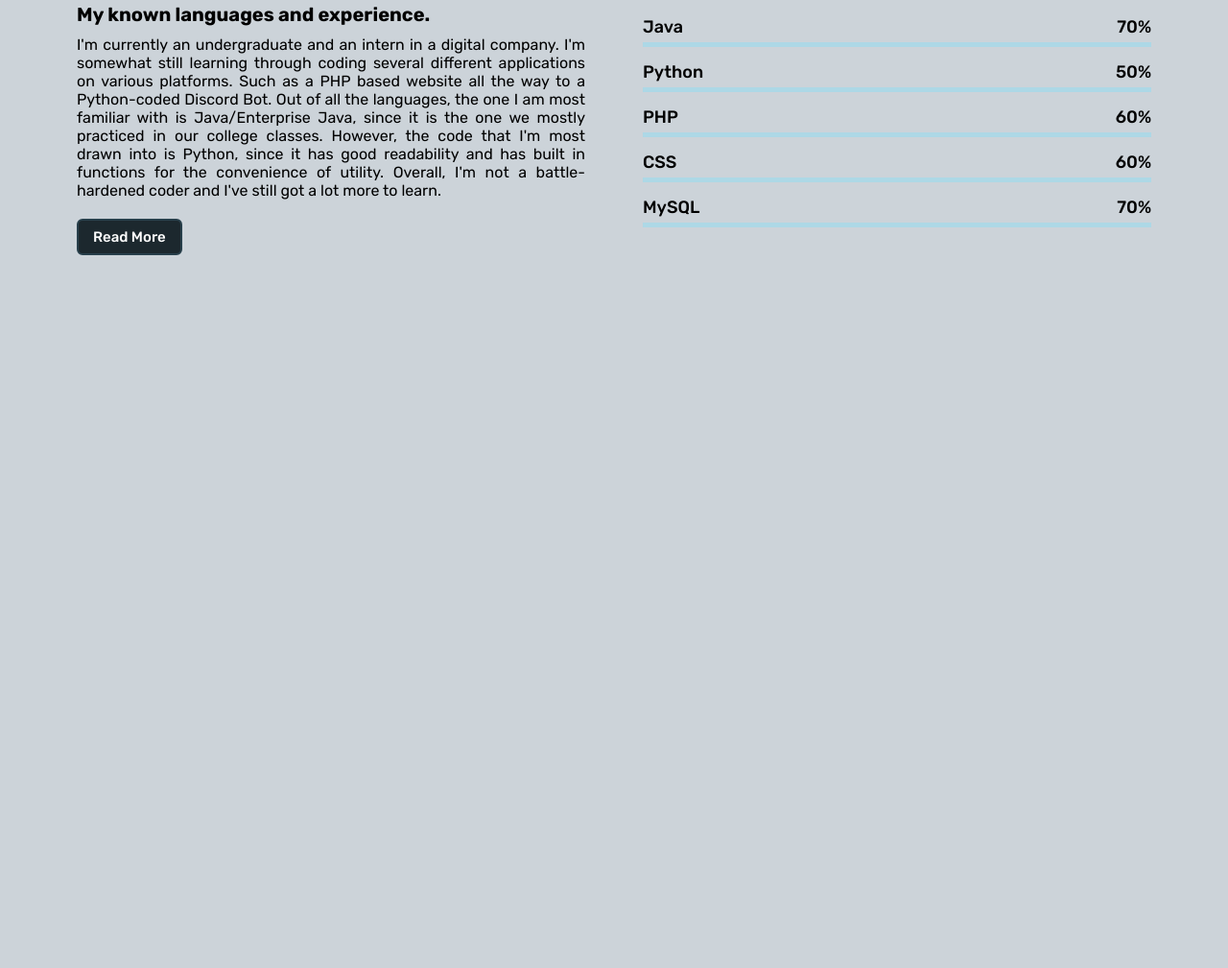
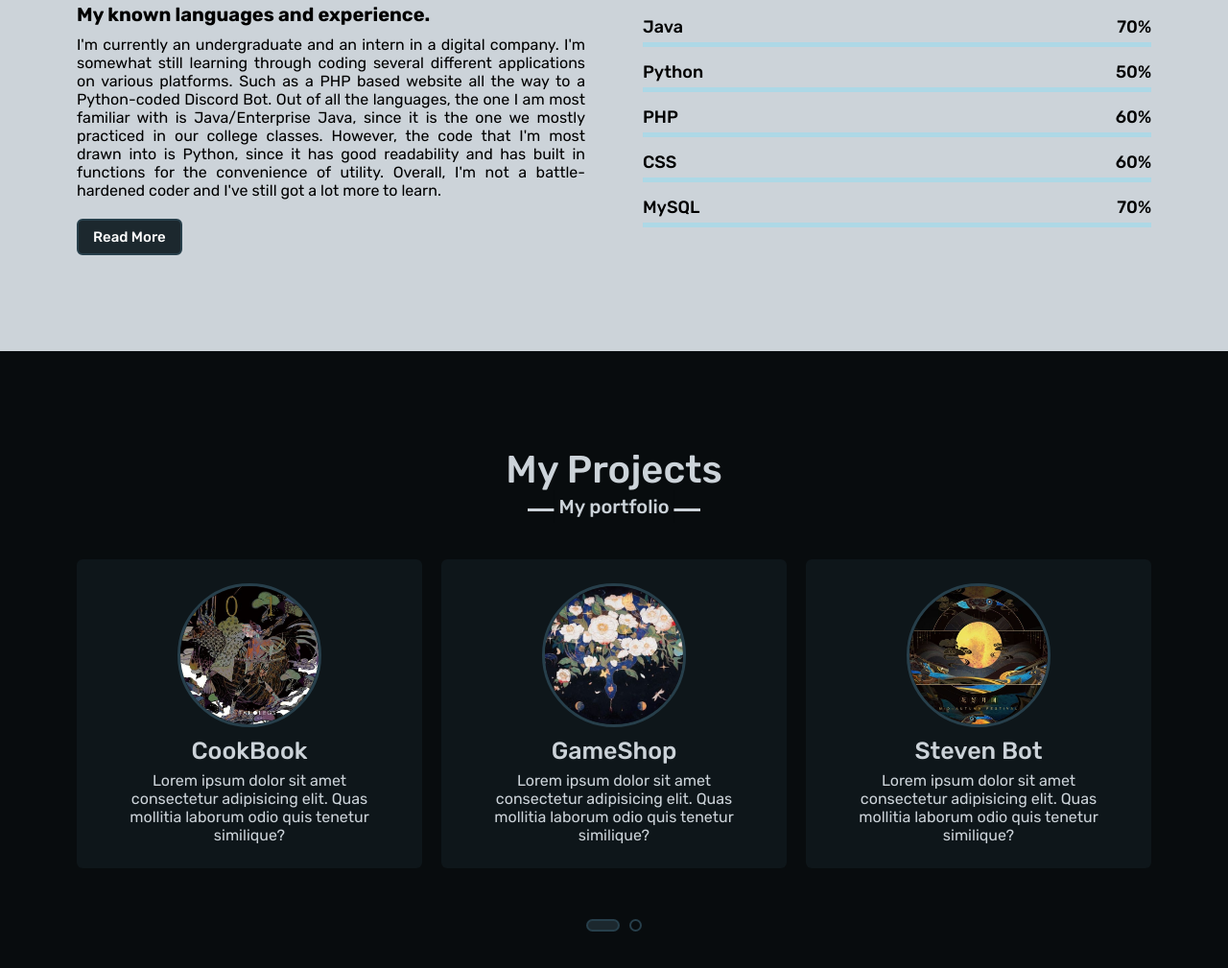
Before and after one commit to raymondsumabat/raymondsumabat.github.io, a plain HTML site: page index.html in a window 1280 px wide. Shown: the part 2402-3411 px from the top of the page at 96% size. Before the commit the page ends 2768 px from the top, so only its background shows below. Drawn offline with nearby package versions, Linux system fonts and the light colour scheme.

Commit message:
Added Projects

```diff
--- a/css/index-style.css
+++ b/css/index-style.css
@@ -129,7 +129,7 @@ body{
 section{
     padding: 100px 0;
 }
-.about, .showcase, .skills{
+.about, .showcase, .skills, .projects{
     font-family: 'Rubik', sans-serif;
 }
 .about .about-content,
@@ -215,14 +215,16 @@ section .title::after{
 }
 
 /* style for showcase section */
-.showcase{
+.showcase, .projects{
     color: #CCD3D9;
     background: #080c0e;
 }
-.showcase .title{
+.showcase .title,
+.projects .title{
     color: #CCD3D9;
 }
-.showcase .title::before{
+.showcase .title::before,
+.projects .title::before{
     background: #CCD3D9;
 }
 .showcase .title::after{
@@ -336,6 +338,70 @@ section .title::after{
 }
 .skills-content .right:hover .mysql::before{
     width: 70%;
+}
+
+/* style for projects section */
+.projects .title::after{
+    background: #080c0e;
+    color: #CCD3D9;
+    content: "My portfolio"
+}
+.projects .carousel .card{
+    background: #0e161a;
+    border-radius: 6px;
+    padding: 25px 35px;
+    text-align: center;
+    transition: all 0.3s ease;
+}
+.projects .carousel .card:hover{
+    background: #1C282E;
+}
+.projects .carousel .card .box{
+    display: flex;
+    flex-direction: column;
+    align-items: center;
+    justify-content: center;
+    transition: all 0.3s ease;
+}
+.projects .carousel .card:hover .box{
+    transform: scale(1.05);
+}
+.projects .carousel .card .text{
+    font-size: 25px;
+    font-weight: 500;
+    margin: 10px 0 7px 0;
+}
+.projects .carousel .card img{
+    height: 150px;
+    width: 150px;
+    object-fit: cover;
+    border-radius: 50%;
+    border: 3px solid #273F4B;
+    transition: all 0.3s ease;
+}
+.projects .carousel .card:hover img{
+    border-color: #CCD3D9;
+}
+.owl-dots{
+    text-align: center;
+    margin-top: 20px;
+}
+.owl-dot{
+    height: 13px;
+    width: 13px;
+    margin: 0 5px;
+    outline: none!important;
+    border-radius: 50%;
+    border: 2px solid #273F4B!important;
+    transition: all 0.3s ease;
+}
+.owl-dot.active{
+    width: 35px;
+    border-radius: 14px;
+}
+.owl-dot.active,
+.owl-dot:hover{
+    background: #1C282E!important;
 }
 
 /* start of responsive media query */
--- a/index.html
+++ b/index.html
@@ -9,6 +9,9 @@
         <link rel="stylesheet" href="css/index-style.css">
         <script src="https://kit.fontawesome.com/4b848258c5.js" crossorigin="anonymous"></script>
         <script src="https://code.jquery.com/jquery-3.6.0.min.js"></script>
+        <script src="https://cdnjs.cloudflare.com/ajax/libs/waypoints/4.0.1/jquery.waypoints.min.js"></script>
+        <script src="https://cdnjs.cloudflare.com/ajax/libs/OwlCarousel2/2.3.4/owl.carousel.min.js"></script>
+        <link rel="stylesheet" href="https://cdnjs.cloudflare.com/ajax/libs/OwlCarousel2/2.3.4/assets/owl.carousel.min.css"/>
     </head>
     <body>
         <nav class="navbar">
@@ -54,7 +57,8 @@
                             My hobbies are gaming, coding, watching vids on YouTube and basically, anything that has something to do with a computer. Career-wise, I aspire to mainly
                             be a front-end programmer, but I'm also fine with dealing with the back-end too.
                         </p>
-                        <a href="">Download CV</a>
+                        <a href="">Creative Resume</a>
+                        <a href="">Formal Resume</a>
                     </div>
                 </div>
             </div>
@@ -154,6 +158,48 @@
         </section>
 
         <!-- start of projects section-->
+        <section class="projects" id="projects">
+            <div class="max-width">
+                <h2 class="title">My Projects</h2>
+                <div class="carousel owl-carousel">
+                    <div class="card">
+                        <div class="box">
+                            <img src="img/banner1.jpg" alt="">
+                            <div class="text">CookBook</div>
+                            <p>Lorem ipsum dolor sit amet consectetur adipisicing elit. Quas mollitia laborum odio quis tenetur similique?</p>
+                        </div>
+                    </div>
+                    <div class="card">
+                        <div class="box">
+                            <img src="img/banner2.jpg" alt="">
+                            <div class="text">GameShop</div>
+                            <p>Lorem ipsum dolor sit amet consectetur adipisicing elit. Quas mollitia laborum odio quis tenetur similique?</p>
+                        </div>
+                    </div>
+                    <div class="card">
+                        <div class="box">
+                            <img src="img/banner3.jpg" alt="">
+                            <div class="text">Steven Bot</div>
+                            <p>Lorem ipsum dolor sit amet consectetur adipisicing elit. Quas mollitia laborum odio quis tenetur similique?</p>
+                        </div>
+                    </div>
+                    <div class="card">
+                        <div class="box">
+                            <img src="img/banner4.jpg" alt="">
+                            <div class="text">Story Generator(Planned)</div>
+                            <p>Lorem ipsum dolor sit amet consectetur adipisicing elit. Quas mollitia laborum odio quis tenetur similique?</p>
+                        </div>
+                    </div>
+                    <div class="card">
+                        <div class="box">
+                            <img src="img/banner5.jpg" alt="">
+                            <div class="text">Character Generator(Planned)</div>
+                            <p>Lorem ipsum dolor sit amet consectetur adipisicing elit. Quas mollitia laborum odio quis tenetur similique?</p>
+                        </div>
+                    </div>
+                </div>
+            </div>
+        </section>
 
         <script src="script/script.js"></script>
     </body>
--- a/script/script.js
+++ b/script/script.js
@@ -12,4 +12,26 @@ $(document).ready(function() {
         $('.navbar .menu').toggle("active");
         $('.menu-btn i').toggle("active");
     });
+
+    // owl carousel script
+    $('.carousel').owlCarousel({
+        margin: 20,
+        loop: true,
+        autoplayTimeOut: 2000,
+        autoplayHoverPause: true,
+        responsive: {
+            0:{
+                items: 1,
+                nav: false
+            },
+            600:{
+                items: 2,
+                nav: false
+            },
+            1000:{
+                items: 3,
+                nav: false
+            }
+        }
+    });
 });
```
